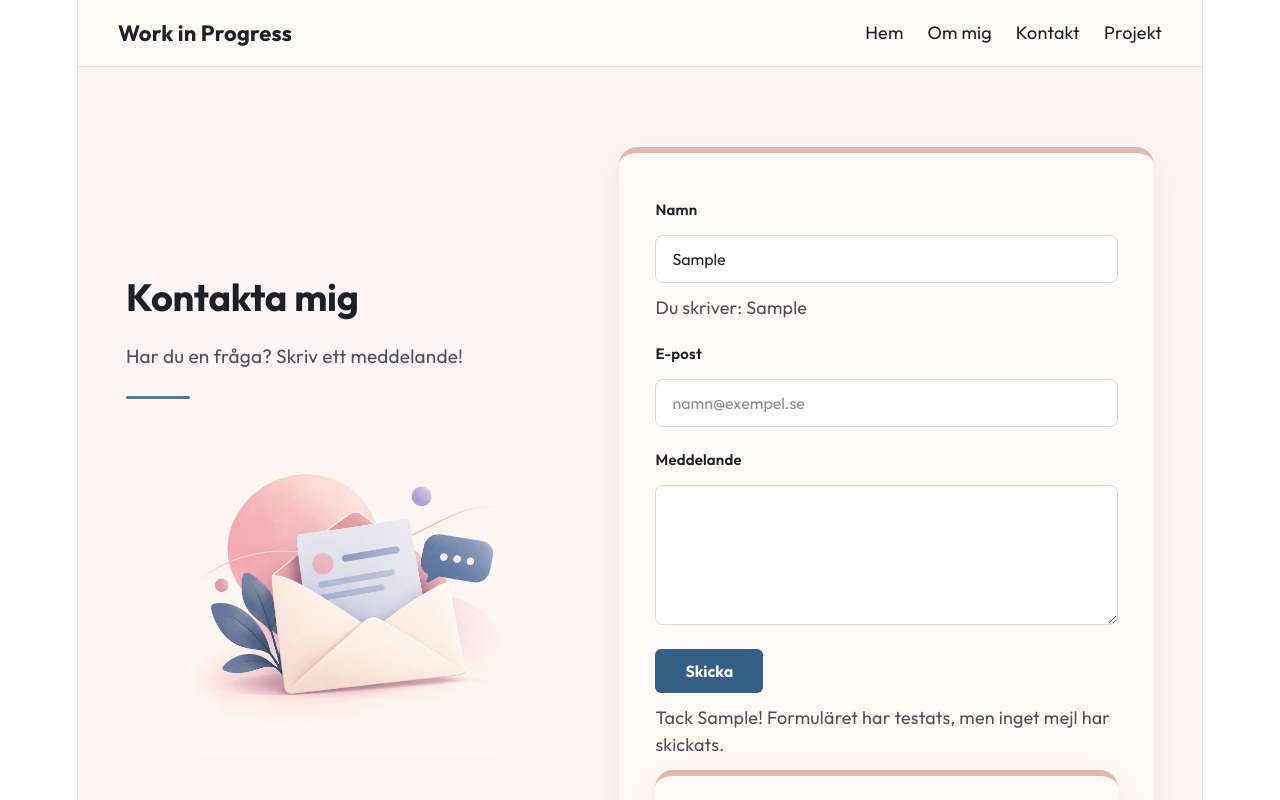
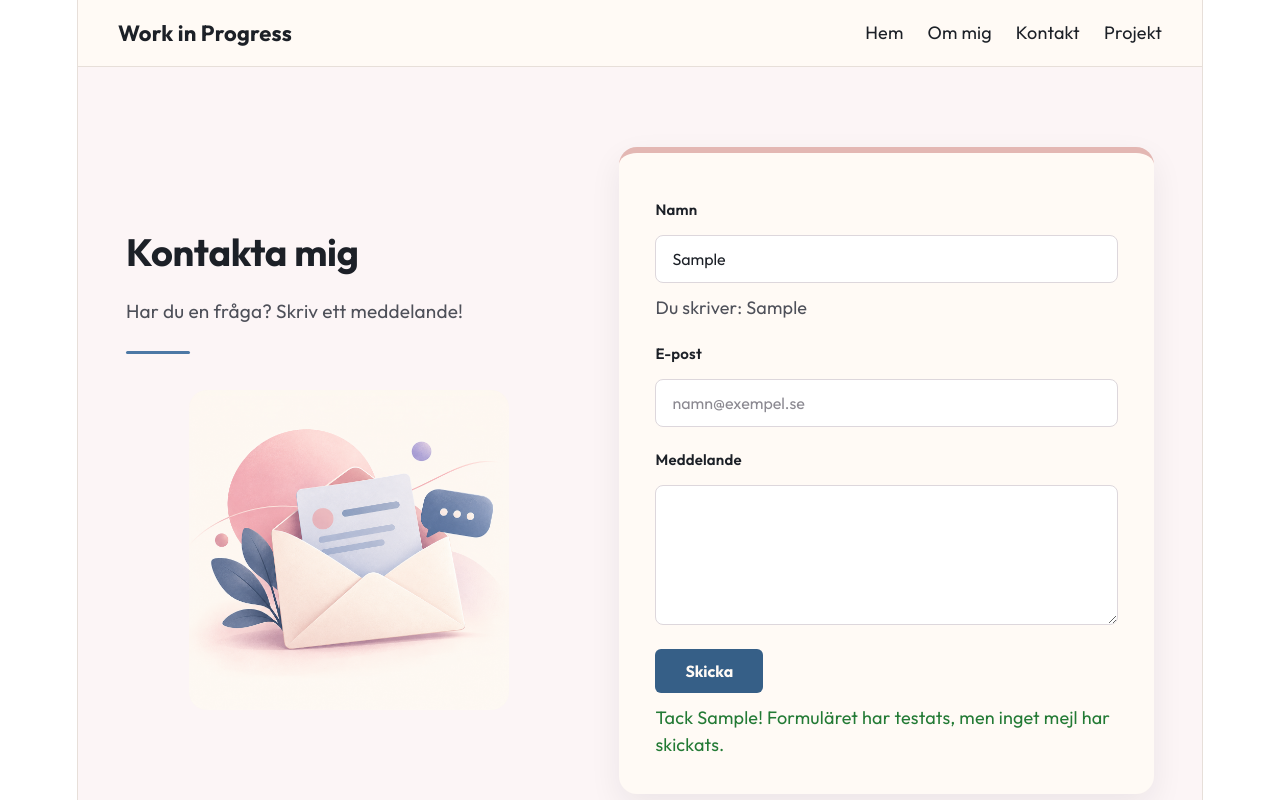
Before and after one commit to nataliedeleeuw/min-sida-experiment, a React (Vite) app: page /kontakt in a window 1280 px wide. Both pictures are taken after typing "Sample", "name@example.com", "Sample" into the empty fields and a click on the button "Skicka". Shown: the top 800 px of the page. Built offline with nearby package versions, Linux system fonts and the light colour scheme.

Commit message:
https://github.com/nataliedeleeuw/min-sida-experiment

```diff
--- a/src/components/Kontakt.jsx
+++ b/src/components/Kontakt.jsx
@@ -43,7 +43,11 @@ function Kontakt() {
           />
       </div>
 
-      <form className="kontakt-form" onSubmit={handleSubmit}>
+      <form
+            className="kontakt-form"
+            onSubmit={handleSubmit}
+            noValidate
+      >
         <label htmlFor="namn">Namn</label>
         <input
             type="text"
@@ -73,18 +77,14 @@ function Kontakt() {
             onChange={(e) => setMeddelande(e.target.value)}
         />
         <button type="submit">Skicka</button>
+
         {fel && <p className="form-fel">{fel}</p>}
+
         {skickat && (
-        <p>
+          <p className="form-tack">
             Tack {namn}! Formuläret har testats, men inget mejl har skickats.
-        </p>
-)}
-        <form
-          className="kontakt-form"
-          onSubmit={handleSubmit}
-          noValidate
-        >
-        </form>
+          </p>
+        )}
       </form>
     </section>
   );
```
